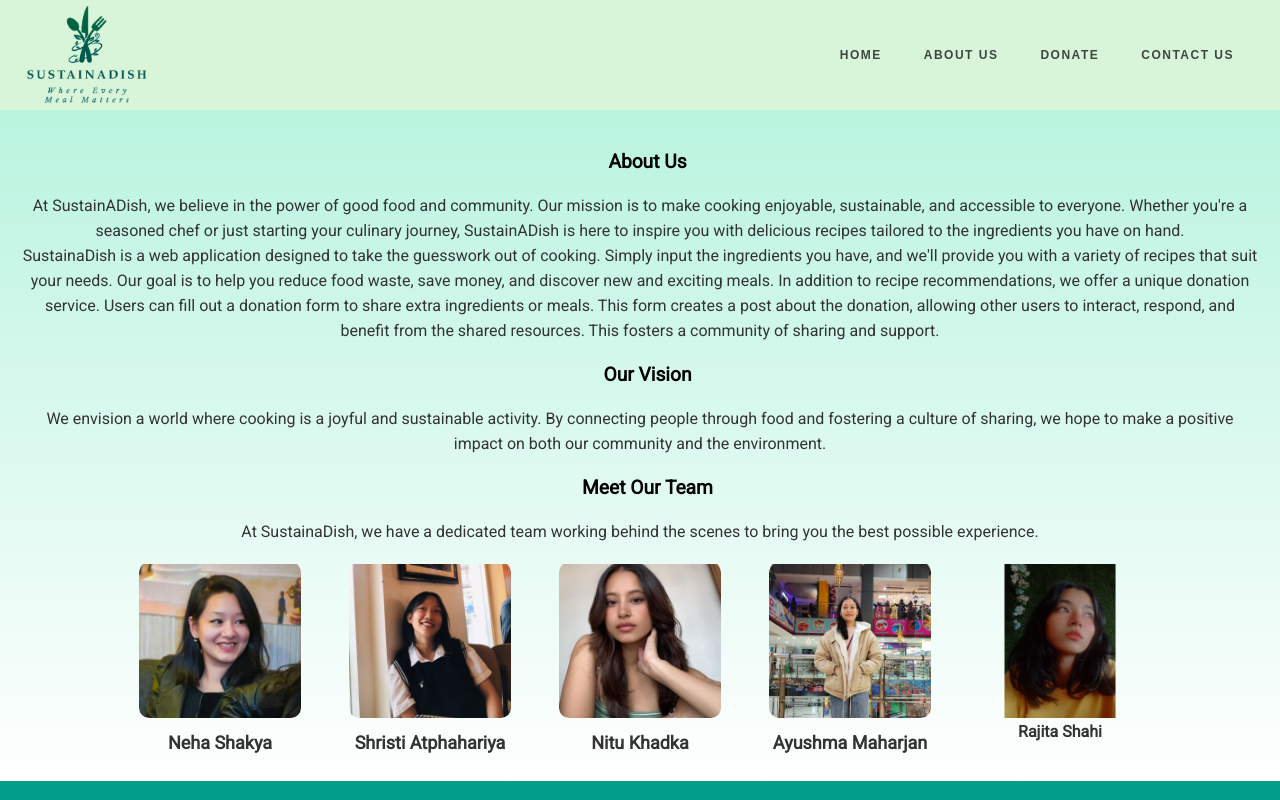
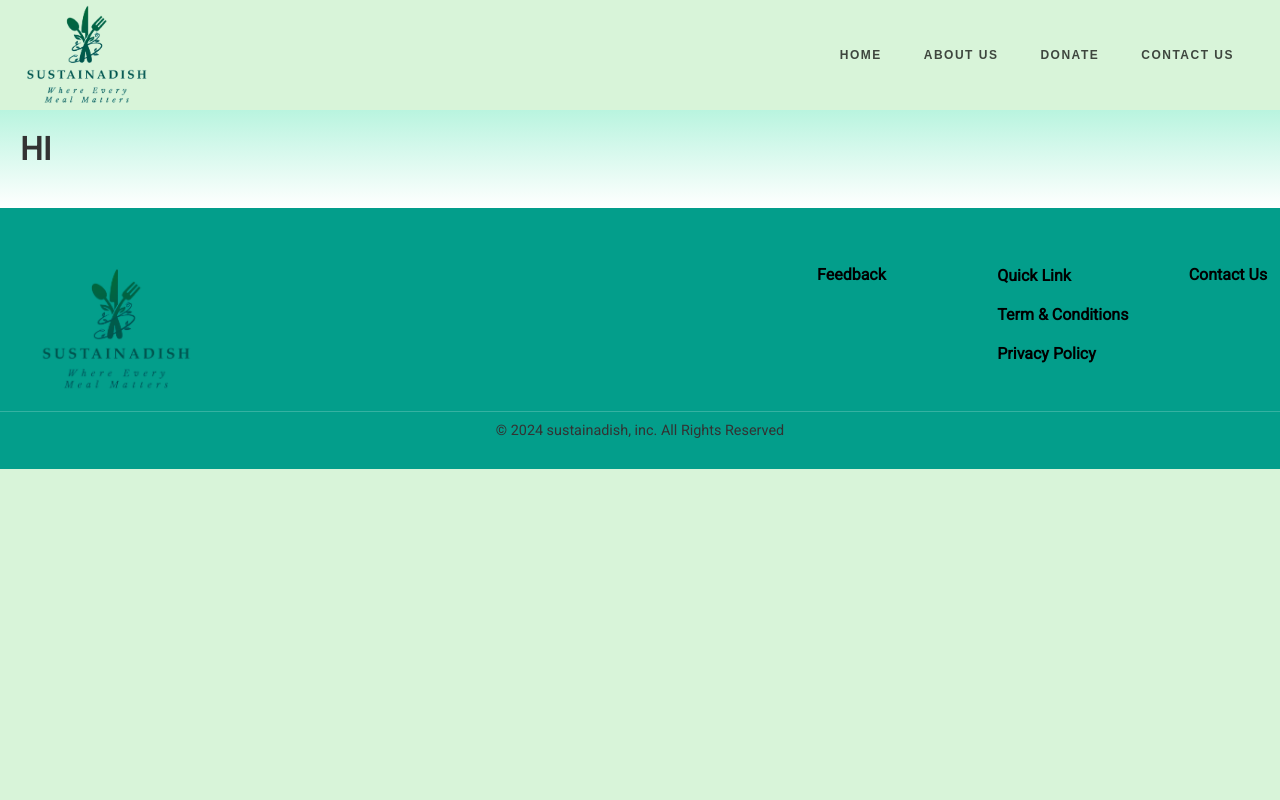
Before and after one commit to shristiathpahariya/sustainadish, a React (Vite) app: page /aboutus in a window 1280 px wide. Shown: the top 800 px of the page. Built offline with nearby package versions, Linux system fonts and the light colour scheme.

Commit message:
Update About.jsx

```diff
--- a/src/components/About.jsx
+++ b/src/components/About.jsx
@@ -8,53 +8,7 @@
 const About = () => {
   return (
     <div className="aboutcontainer">
-
-      <div className="about">
-        <h2>About Us</h2>
-        <p>
-          At SustainADish, we believe in the power of good food and community. Our mission is to make cooking enjoyable, sustainable, and accessible to everyone. Whether you're a seasoned chef or just starting your culinary journey, SustainADish is here to inspire you with delicious recipes tailored to the ingredients you have on hand.
-        </p>
-        <p>
-        SustainaDish is a web application designed to take the guesswork out of cooking. Simply input the ingredients you have, and we'll provide you with a variety of recipes that suit your needs. Our goal is to help you reduce food waste, save money, and discover new and exciting meals.
-        In addition to recipe recommendations, we offer a unique donation service. Users can fill out a donation form to share extra ingredients or meals. This form creates a post about the donation, allowing other users to interact, respond, and benefit from the shared resources. This fosters a community of sharing and support.
-        </p>
-      </div>
-
-      <div className="vision">
-        <h2>Our Vision</h2>
-        <p>
-          We envision a world where cooking is a joyful and sustainable activity. By connecting people through food and fostering a culture of sharing, we hope to make a positive impact on both our community and the environment.
-        </p>
-      </div>
-
-      <div className="team-section">
-        <h2>Meet Our Team</h2>
-        <p>At SustainaDish, we have a dedicated team working behind the scenes to bring you the best possible experience.</p>
-        <div className="team">
-          <div className="team-member">
-            <img src={Neha} alt="Neha Shakya" />
-            <h3>Neha Shakya</h3>
-          </div>
-          <div className="team-member">
-            <img src={Shristi} alt="Shristi Atphahariya" />
-            <h3>Shristi Atphahariya</h3>
-          </div>
-          <div className="team-member">
-            <img src={Nitu} alt="Nitu Khadka" />
-            <h3>Nitu Khadka</h3>
-          </div>
-          <div className="team-member">
-            <img src={Aayushma} alt="Ayushma Maharjan" />
-            <h3>Ayushma Maharjan</h3>
-          </div>
-          <div className='team-member'>
-              <img src ={Rajita} alt="Rajita Shahi"/>
-              <h4>Rajita Shahi</h4>
-          </div>
-        </div>
-        </div>
-
-
+     <h1>HI</h1>
     </div>
   );
 }
```
